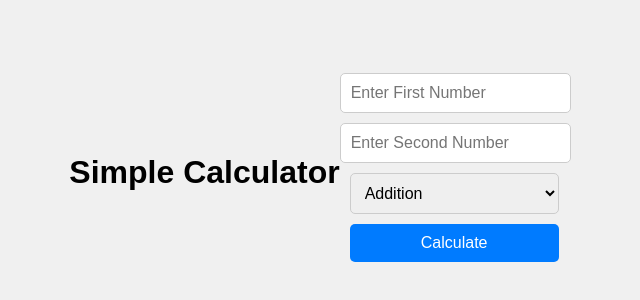
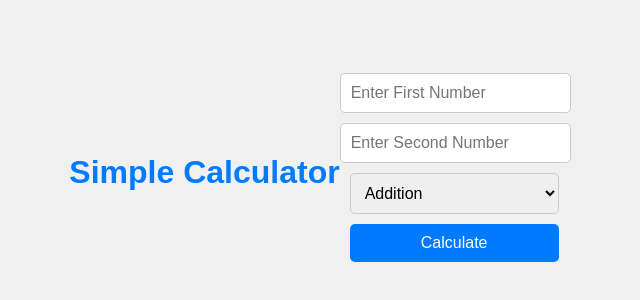
Before and after one commit to AlmasKanwal/Simple-Calculator-using-HTML-CSS-JS, a plain HTML site: page index.html in a window 1280 px wide. Shown: the part 228-528 px from the top of the page, without its empty margins (321-961 px from the left). Drawn offline with Linux system fonts and the light colour scheme.

Commit message:
Update style.css

```diff
--- a/style.css
+++ b/style.css
@@ -6,6 +6,11 @@ body {
   height: 100vh;
   margin: 0;
   background-color:  #f0f0f0;
+}
+
+h1{
+  text-align: center;
+  color: #007BFF;
 }
 
 .calculator {
```
